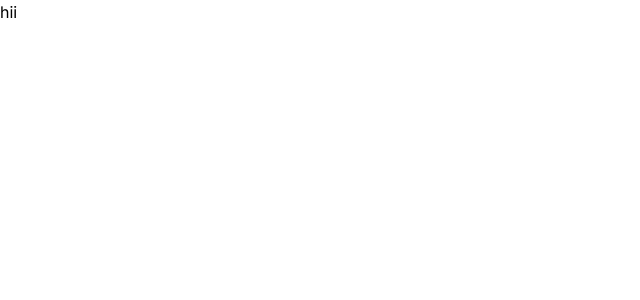
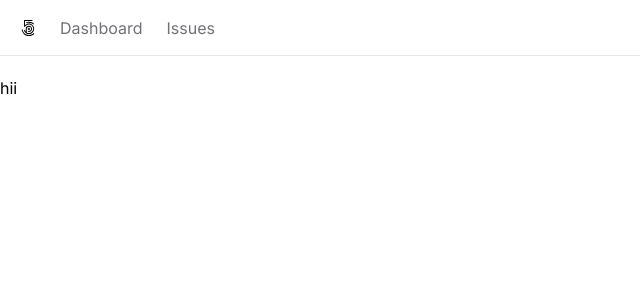
Before and after one commit to Sanskar1308/issue-tracker, a Next.js app: page / in a window 1280 px wide. Shown: the top 300 px of the page, without its empty margins (0-640 px from the left). Built offline with nearby package versions, Linux system fonts and the light colour scheme.

Commit message:
created navbar

```diff
--- /dev/null
+++ b/app/Navbar.tsx
@@ -0,0 +1,30 @@
+import Link from "next/link";
+import React from "react";
+import { Im500Px } from "react-icons/im";
+
+function Navbar() {
+  const links = [
+    { label: "Dashboard", href: "/" },
+    { label: "Issues", href: "/issues" },
+  ];
+  return (
+    <nav className="flex space-x-6 border-b mb-5 px-5 h-14 items-center">
+      <Link href="/">
+        <Im500Px />
+      </Link>
+      <ul className="flex space-x-6">
+        {links.map((link) => (
+          <Link
+            key={link.href}
+            href={link.href}
+            className="text-zinc-500 hover:text-zinc-800 transition-colors"
+          >
+            {link.label}
+          </Link>
+        ))}
+      </ul>
+    </nav>
+  );
+}
+
+export default Navbar;
--- a/app/layout.tsx
+++ b/app/layout.tsx
@@ -1,6 +1,7 @@
 import type { Metadata } from "next";
 import { Inter } from "next/font/google";
 import "./globals.css";
+import Navbar from "./Navbar";
 
 const inter = Inter({ subsets: ["latin"] });
 
@@ -16,7 +17,10 @@
 }>) {
   return (
     <html lang="en">
-      <body className={inter.className}>{children}</body>
+      <body className={inter.className}>
+        <Navbar />
+        <main>{children}</main>
+      </body>
     </html>
   );
 }
```
Also changed, not shown: package.json (+5 -4 lines), 1 other file (tests, documents, lock files or other folders).
